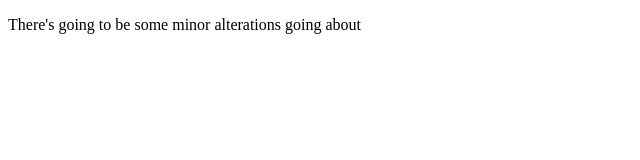
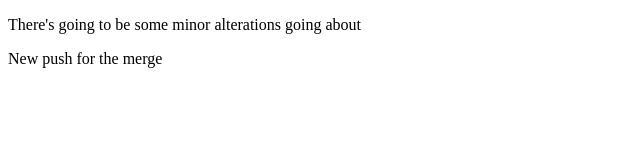
Before and after one commit to BarriMe/git-practice, a plain HTML site: page index.html in a window 1280 px wide. Shown: the whole page, without its empty margins (0-640 px from the left). Drawn offline with Linux system fonts and the light colour scheme.

Commit message:
New Push

```diff
--- a/index.html
+++ b/index.html
@@ -7,5 +7,6 @@
 </head>
 <body>
     <p>There's going to be some minor alterations going about</p>
+    <p>New push for the merge</p>
 </body>
 </html>
```
